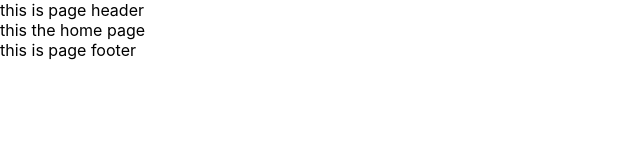
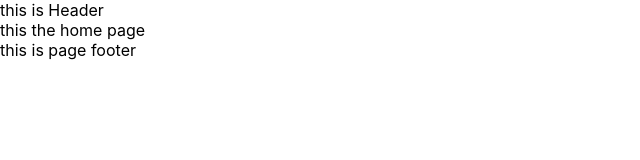
Before and after one commit to MohammadGhawadrah/Stayction, a React (Create React App) app: page / in a window 1280 px wide. Shown: the top 160 px of the page, without its empty margins (0-640 px from the left). Built offline with nearby package versions, Linux system fonts and the light colour scheme.

Commit message:
adding the main button

```diff
--- a/src/App.js
+++ b/src/App.js
@@ -1,6 +1,7 @@
 
 import './App.css';
 import Router from './Route';
+
 function App() {
   return (
     <div >
--- a/src/Pages/HomePage/index.js
+++ b/src/Pages/HomePage/index.js
@@ -1,9 +1,9 @@
 import React from 'react'
-
 function HomePage() {
     return (
         <div>
             this the home page
+
         </div>
     )
 }
--- a/src/Pages/Layout/index.js
+++ b/src/Pages/Layout/index.js
@@ -1,9 +1,10 @@
 import React from 'react'
 import { Outlet } from 'react-router-dom'
+import Header from '../../Component/Header/indx'
 function Layout() {
     return (
         <div>
-            <header>this is page header</header>
+            <Header />
             <Outlet />
             <footer>this is page footer</footer>
         </div>
```
Also changed, not shown: src/Component/BlueButton/index.js (added, +11 -0 lines).
